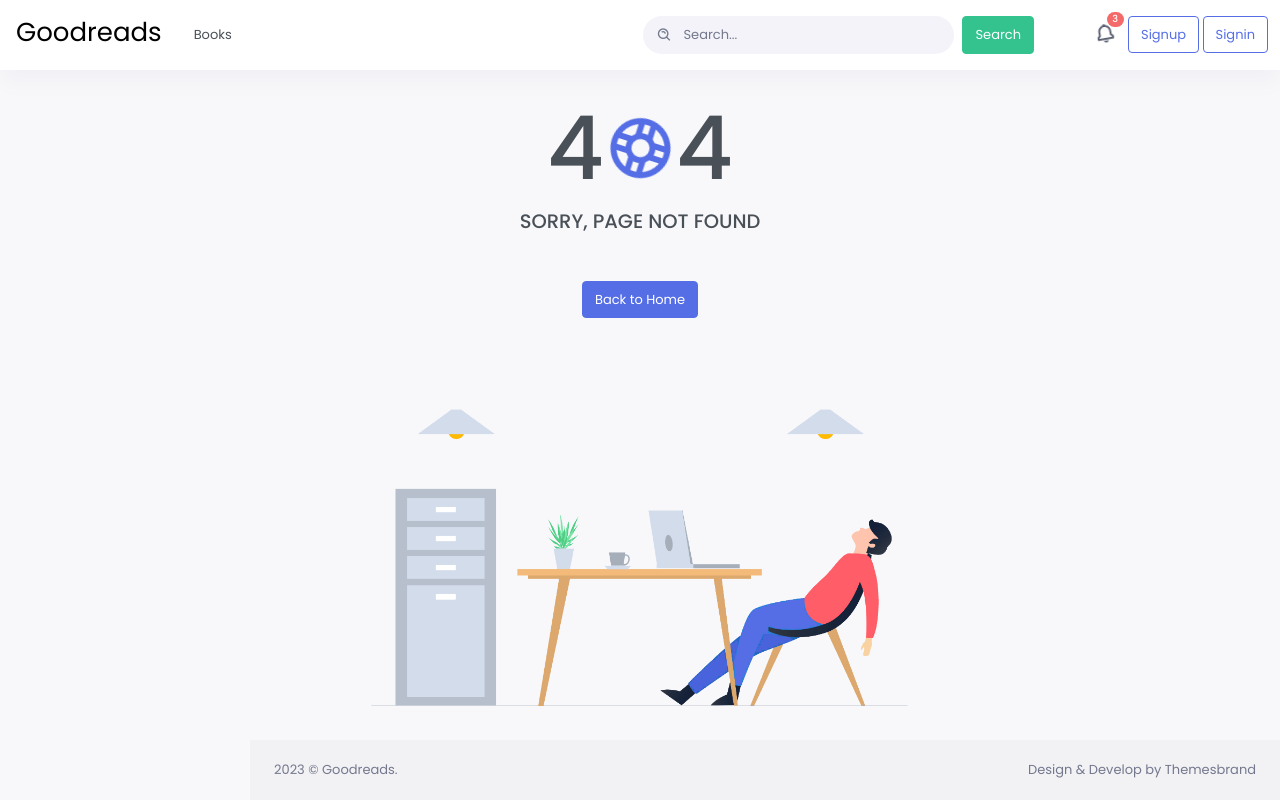
After one commit to EldorKarimov/goodreads-clone, a Django app: page /books/detail/1/ in a window 1280 px wide. The commit adds this page. Run offline with Django 4.2, Linux system fonts and the light colour scheme; data that the repository does not hold is empty; some libraries are stand-ins or nearby versions.

Commit message:
some changes

```diff
--- a/books/templates/books/book_detail.html
+++ b/books/templates/books/book_detail.html
@@ -135,7 +135,7 @@
                             </div>
                             <!-- end Specifications -->
 
-                            {% if book.comment_set.all %}
+
                             <div class="mt-5">
                                 <div class="mt-4">
                                                                 <h5 class="font-size-16 mb-3">Leave a Message</h5>
@@ -170,6 +170,7 @@
 
                                                                 </form>
                                                             </div>
+                                {% if book.comment_set.all %}
 
                                 <h5 class="font-size-15"><i class="bx bx-message-dots text-muted align-middle me-1"></i>
                                     Comments :</h5>
@@ -195,8 +196,9 @@
                                     </div>
                                     {% endfor %}
                                 </div>
+                                {% endif %}
                             </div>
-                            {% endif %}
+
 
                         </div>
                     </div>
--- a/books/views.py
+++ b/books/views.py
@@ -1,4 +1,5 @@
 from django.contrib.auth.mixins import LoginRequiredMixin
+from django.core.exceptions import ObjectDoesNotExist
 from django.shortcuts import render, get_object_or_404, redirect
 from django.urls import reverse
 from django.views import View
@@ -42,15 +43,19 @@ class BookListView(View):
 
 class BookDetailView(View):
     def get(self, request, slug):
-        form = AddCommentForm()
-        book = get_object_or_404(Book, slug = slug)
-        context = {
-            'book':book,
-            'form':form
-        }
-        book.views += 1
-        book.save()
-        return render(request, 'books/book_detail.html', context)
+        try:
+            form = AddCommentForm()
+            book = Book.objects.get(slug = slug)
+            context = {
+                'book':book,
+                'form':form
+            }
+            book.views += 1
+            book.save()
+            return render(request, 'books/book_detail.html', context)
+        except ObjectDoesNotExist:
+            return render(request, 'not_found.html')
+
 
 class AddCommentView(LoginRequiredMixin, View):
     def post(self, request, slug):
--- a/templates/base.html
+++ b/templates/base.html
@@ -42,6 +42,22 @@
     <!-- Start right Content here -->
     <!-- ============================================================== -->
     {% endblock %}
+
+    <footer class="footer">
+        <div class="container-fluid">
+            <div class="row">
+                <div class="col-sm-6">
+                    <script>document.write(new Date().getFullYear())</script>
+                    © Goodreads.
+                </div>
+                <div class="col-sm-6">
+                    <div class="text-sm-end d-none d-sm-block">
+                        Design & Develop by Themesbrand
+                    </div>
+                </div>
+            </div>
+        </div>
+    </footer>
 </div>
 <!-- END layout-wrapper -->
 
--- /dev/null
+++ b/templates/not_found.html
@@ -0,0 +1,29 @@
+{% extends 'base.html' %}
+
+{% block title %} Page Not Found {% endblock %}
+{% block content %}
+
+        <div class="account-pages my-5 pt-5">
+            <div class="container">
+                <div class="row">
+                    <div class="col-lg-12">
+                        <div class="text-center mb-5">
+                            <h1 class="display-2 fw-medium">4<i class="bx bx-buoy bx-spin text-primary display-3"></i>4</h1>
+                            <h4 class="text-uppercase">Sorry, page not found</h4>
+                            <div class="mt-5 text-center">
+                                <a class="btn btn-primary waves-effect waves-light" href="{% url 'home' %}">Back to Home</a>
+                            </div>
+                        </div>
+                    </div>
+                </div>
+                <div class="row justify-content-center">
+                    <div class="col-md-8 col-xl-6">
+                        <div>
+                            <img src="assets/images/error-img.png" alt="" class="img-fluid">
+                        </div>
+                    </div>
+                </div>
+            </div>
+        </div>
+
+{% endblock %}
```
